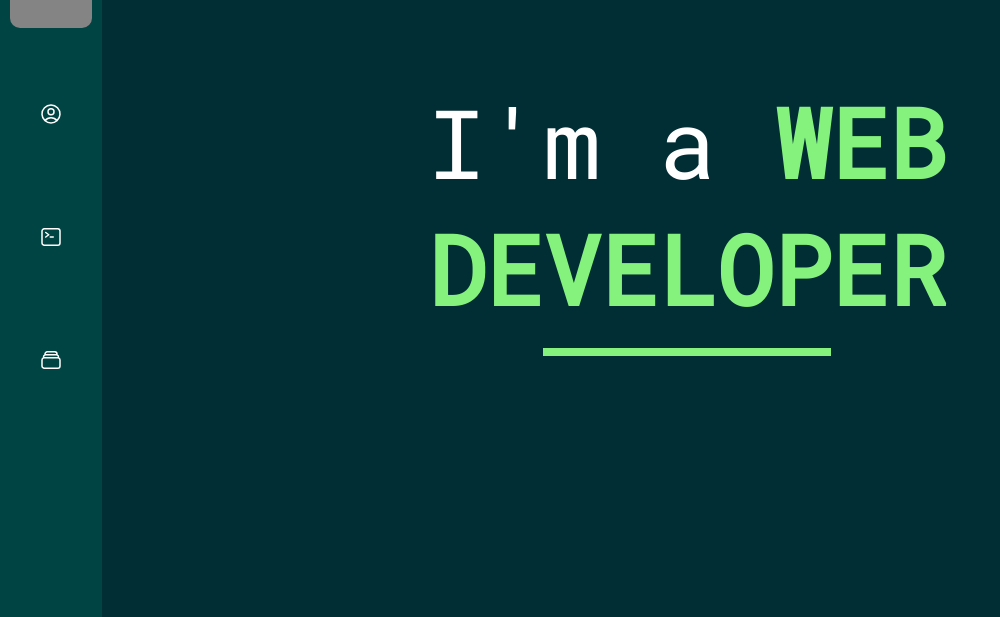
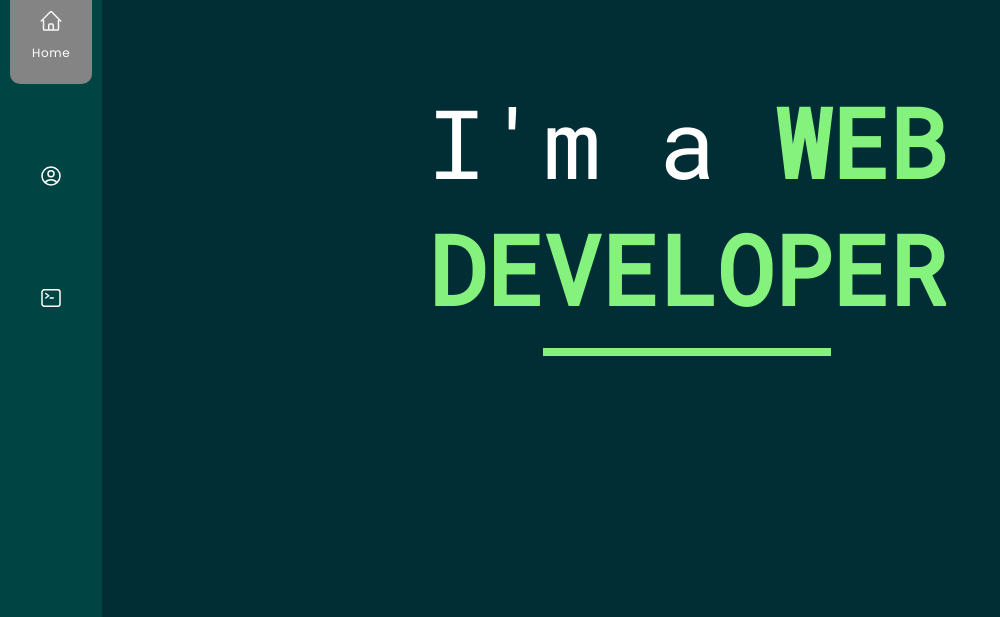
Before and after one commit to JoshuU1610/Portafolio, a plain HTML site: page index.html in a window 1280 px wide. Shown: the part 183-800 px from the top of the page, without its empty margins (0-1000 px from the left). Drawn offline with Linux system fonts and the light colour scheme.

Commit message:
ultimo cambio

```diff
--- a/index.html
+++ b/index.html
@@ -47,18 +47,6 @@
 						  </svg>
 						</span>
 						<span class="text">Projects</span>
-					</a>
-				</li>
-
-				<li class="list-item">
-					<a class="button" href="#sec4">
-						<span class="icon">
-							<svg class="svg" xmlns="http://www.w3.org/2000/svg" fill="none" viewBox="0 0 24 24" stroke-width="1.5" stroke="currentColor" class="w-6 h-6">
-								<path stroke-linecap="round" stroke-linejoin="round" d="M6 6.878V6a2.25 2.25 0 012.25-2.25h7.5A2.25 2.25 0 0118 6v.878m-12 0c.235-.083.487-.128.75-.128h10.5c.263 0 .515.045.75.128m-12 0A2.25 2.25 0 004.5 9v.878m13.5-3A2.25 2.25 0 0119.5 9v.878m0 0a2.246 2.246 0 00-.75-.128H5.25c-.263 0-.515.045-.75.128m15 0A2.25 2.25 0 0121 12v6a2.25 2.25 0 01-2.25 2.25H5.25A2.25 2.25 0 013 18v-6c0-.98.626-1.813 1.5-2.122" />
-						  	</svg>
-						</span>
-
-						<span class="text">Contact</span>
 					</a>
 				</li>
 
@@ -143,11 +131,27 @@
 				</div>
 			</div>
 
-			<div class="seccion" id="sec4">
-				<h1>Jisoo</h1>
-				<img class="img" src="https://0.soompi.io/wp-content/uploads/2021/07/07193649/jisoo-3.jpeg" alt="foto">
-				<p>Lorem ipsum dolor sit amet consectetur adipisicing elit. Nemo quasi consequatur quam voluptatum quia quae fugiat sapiente sunt explicabo. Perferendis, quisquam consectetur dolorum fugit eveniet culpa quam totam illo provident!</p>
-			</div>
+			<!-- <div class="seccion" id="sec4">
+				<h1>Contact</h1>
+				<div class="redes">
+					<div class="logo">
+						<svg xmlns="http://www.w3.org/2000/svg" fill="none" viewBox="0 0 24 24" stroke-width="1.5" stroke="currentColor" class="w-6 h-6">
+  							<path stroke-linecap="round" stroke-linejoin="round" d="M15.75 6a3.75 3.75 0 11-7.5 0 3.75 3.75 0 017.5 0zM4.501 20.118a7.5 7.5 0 0114.998 0A17.933 17.933 0 0112 21.75c-2.676 0-5.216-.584-7.499-1.632z" />
+						</svg>
+					</div>
+				</div>
+				<div class="redes">
+					<div class="logo">
+
+					</div>
+				</div>
+				<div class="redes">
+					<div class="logo">
+
+					</div>
+				</div>
+			</div> -->
+
 		</div>
 
 
--- a/styles.css
+++ b/styles.css
@@ -56,7 +56,7 @@ body{
 
 .list-item{
 	position: relative;
-	width: 25%;
+	width: 34%;
 	z-index: 2;
 }
 
@@ -112,7 +112,7 @@ body{
 .indicator{
 	position: absolute;
 	top: -2.3rem;
-	margin: 0.67rem 0rem;
+	margin: 0.67rem 0.7rem;
 	width: 4rem;
 	height:4rem;
 	background: #004443;
@@ -449,7 +449,7 @@ body{
 
 	.indicator{
 		background: rgb(133, 132, 132);
-		top: 13%;
+		top: 20%;
 		margin: 0.67rem 0rem;
 		width: 80%;
 		height: 12%;
```
